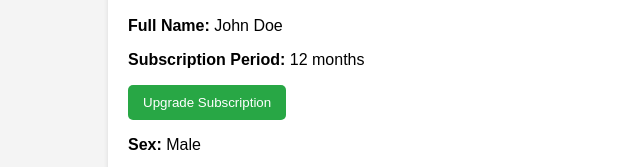
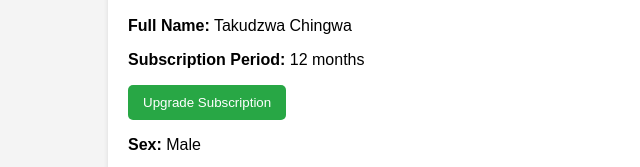
Before and after one commit to Royce-Tinofara/Digital-Library, a plain HTML site: page profile.html in a window 1280 px wide. Shown: the part 299-466 px from the top of the page, 0-640 px from the left. Drawn offline with Linux system fonts and the light colour scheme.

Commit message:
Update profile.html

```diff
--- a/profile.html
+++ b/profile.html
@@ -26,7 +26,7 @@
 <div class="container">
     <h2>Your Profile</h2>
     <img src="https://github.com/Royce-Tinofara/Digital-Library/blob/main/DP.jpg" alt="Profile Picture" class="profile-pic">
-    <p><strong>Full Name:</strong> John Doe</p>
+    <p><strong>Full Name:</strong> Takudzwa Chingwa</p>
     <p><strong>Subscription Period:</strong> 12 months</p>
     <button class="btn" onclick="location.href='subscription.html'">Upgrade Subscription</button>
     <p><strong>Sex:</strong> Male</p>
```
